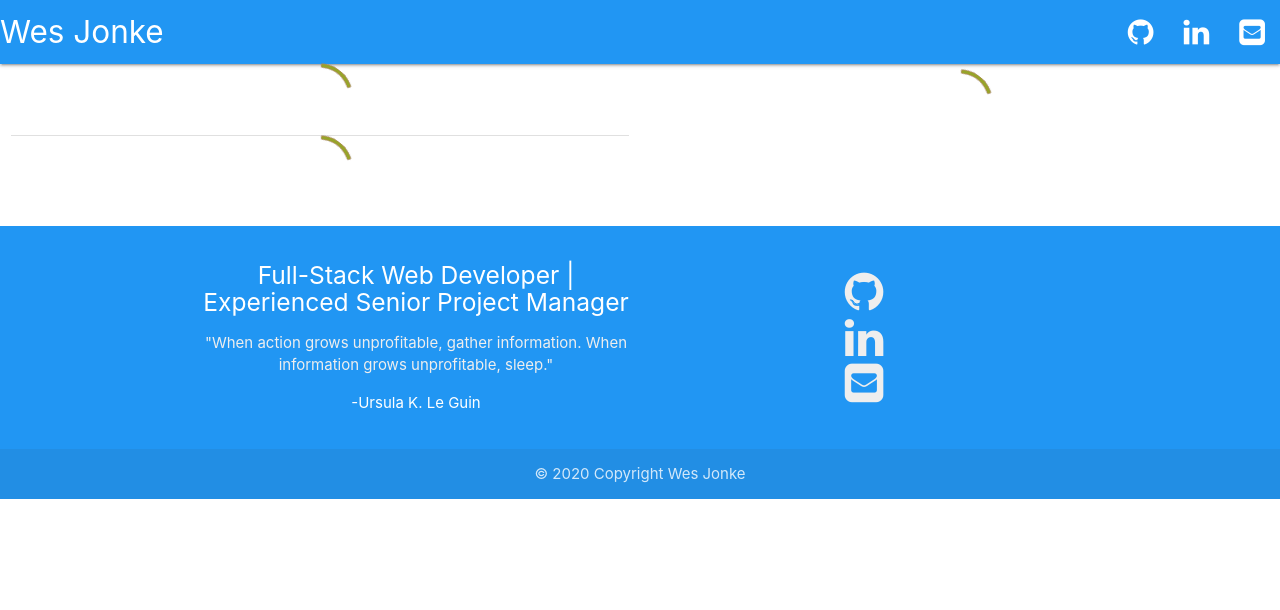
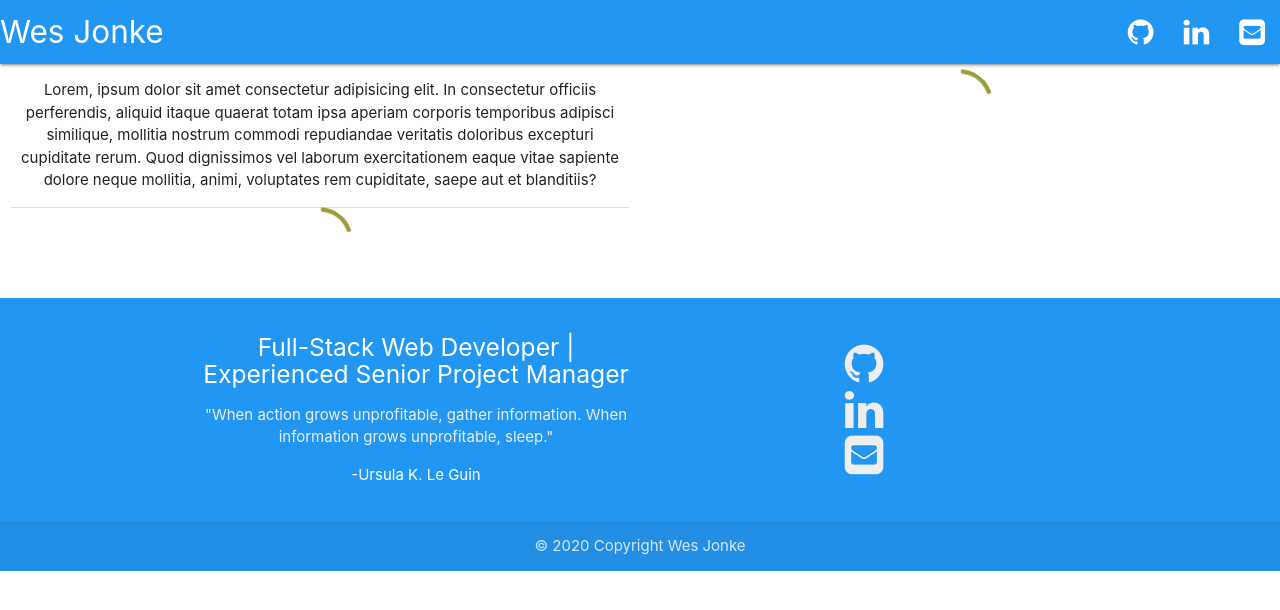
Before and after one commit to Wjonke/portfolioPage-FE, a React (Create React App) app: page / in a window 1280 px wide. Shown: the top 610 px of the page. Built offline with nearby package versions, Linux system fonts and the light colour scheme.

Commit message:
Added lorem placeholder for overview and is rendering

```diff
--- a/src/components/home/Overview.js
+++ b/src/components/home/Overview.js
@@ -0,0 +1,18 @@
+import React from "react";
+
+const Overview = () => {
+  return (
+    <div>
+      <p>
+        Lorem, ipsum dolor sit amet consectetur adipisicing elit. In consectetur
+        officiis perferendis, aliquid itaque quaerat totam ipsa aperiam corporis
+        temporibus adipisci similique, mollitia nostrum commodi repudiandae
+        veritatis doloribus excepturi cupiditate rerum. Quod dignissimos vel
+        laborum exercitationem eaque vitae sapiente dolore neque mollitia,
+        animi, voluptates rem cupiditate, saepe aut et blanditiis?
+      </p>
+    </div>
+  );
+};
+
+export default Overview;
--- a/src/components/home/OverviewContainer.js
+++ b/src/components/home/OverviewContainer.js
@@ -3,11 +3,19 @@ import Overview from "./Overview";
 import Spinner from "../../utility/Spinner";
 
 const OverviewContainer = () => {
-  return (
-    <div className="center">
-      <Spinner />
-    </div>
-  );
+  if (Overview) {
+    return (
+      <div className="center">
+        <Overview />
+      </div>
+    );
+  } else {
+    return (
+      <div className="center">
+        <Spinner />
+      </div>
+    );
+  }
 };
 
 export default OverviewContainer;
```
